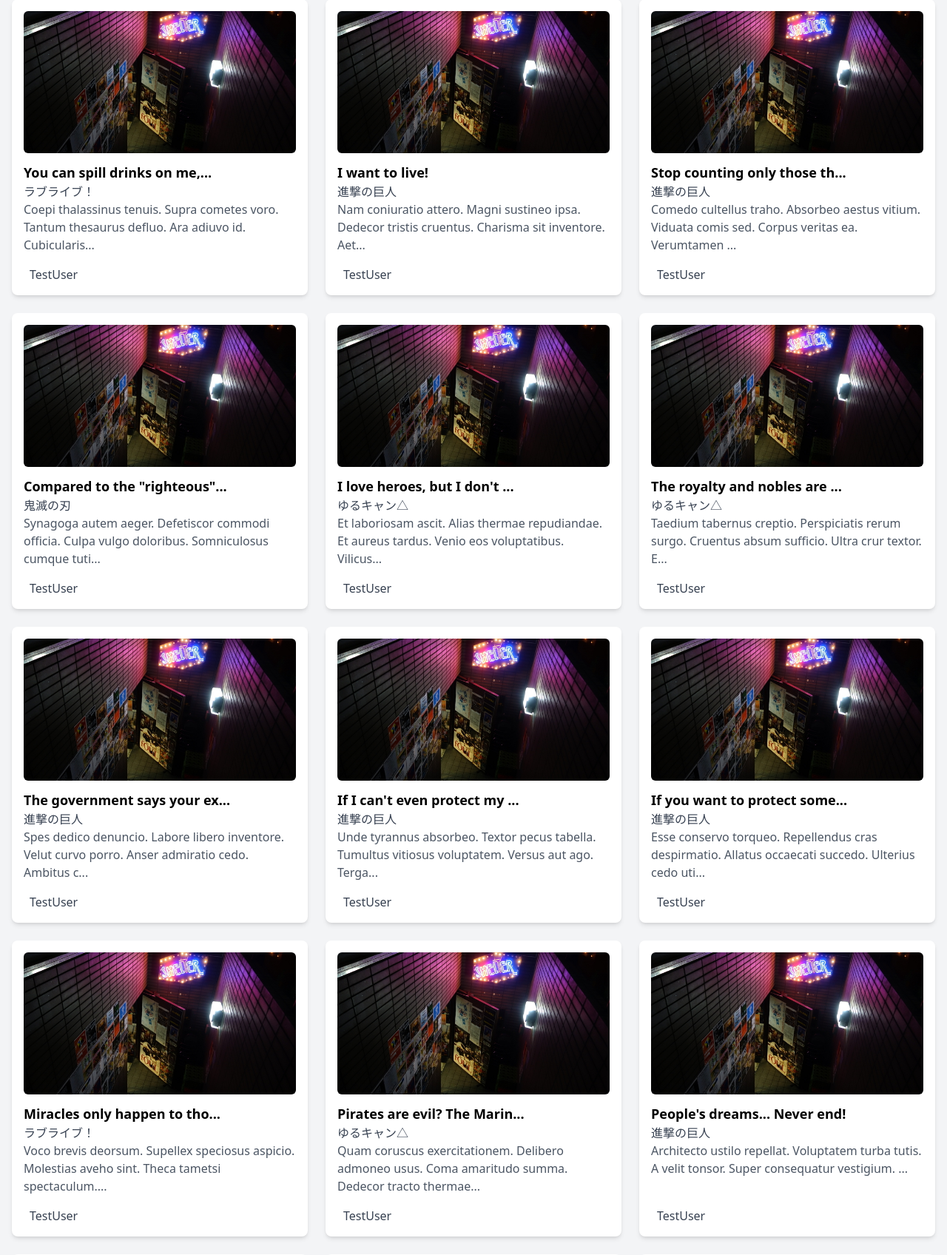
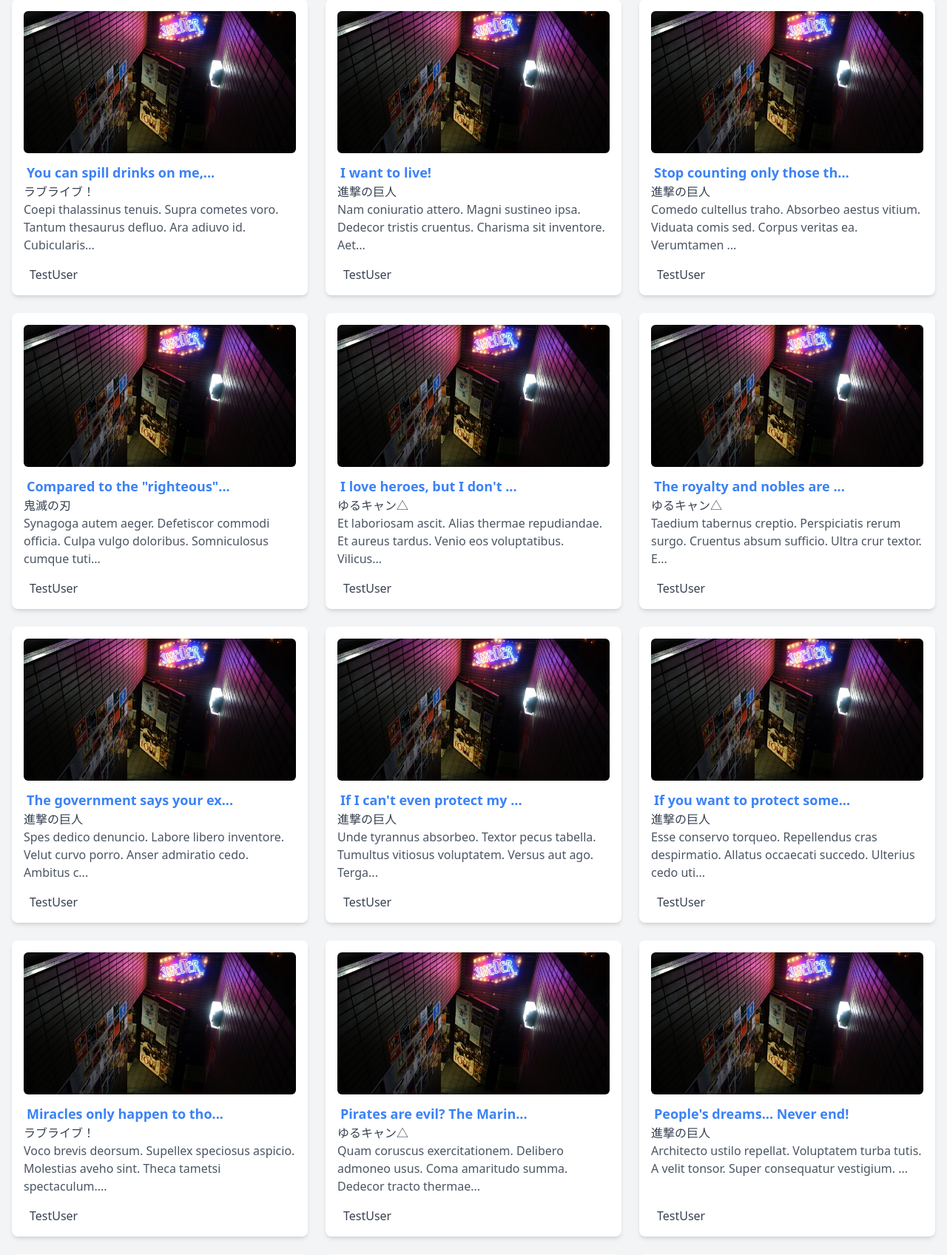
Before and after one commit to fune6900/Animeguru, a Rails app: page /seichi_memos in a window 1280 px wide. Shown: the part 165-1861 px from the top of the page at 74% size. Run offline with Rails 7, Linux system fonts and the light colour scheme; data comes from the database, SQL or seed files in the repository; style sheets or scripts are compiled from the project's sources; parts of the project's set-up code (start-up, migrations or seed data) failed here and were passed over.

Commit message:
聖地メモ一覧画面から詳細画面へのリンクを追加

```diff
--- a/app/views/seichi_memos/_seichi_memo.html.erb
+++ b/app/views/seichi_memos/_seichi_memo.html.erb
@@ -9,7 +9,9 @@
 
       <!-- コンテンツ -->
       <div class="flex-grow flex flex-col">
-        <h3 class="text-lg font-bold mt-3"><%= seichi_memo.title %></h3>
+        <h3 class="text-lg font-bold mt-3">
+        <%= link_to seichi_memo.title, seichi_memo_path(seichi_memo), class: "text-blue-500 hover:bg-blue-200 p-1 rounded-md transition" %>
+        </h3>
         <p class="text-gray-700"><%= seichi_memo.anime.title %></p>
         <p class="text-gray-600 flex-grow line-clamp-3"><%= seichi_memo.body.truncate(100) %></p>
       </div>
```
